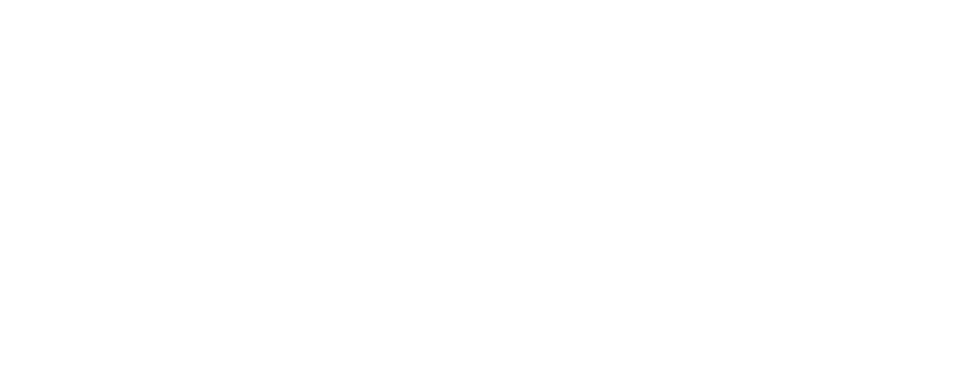
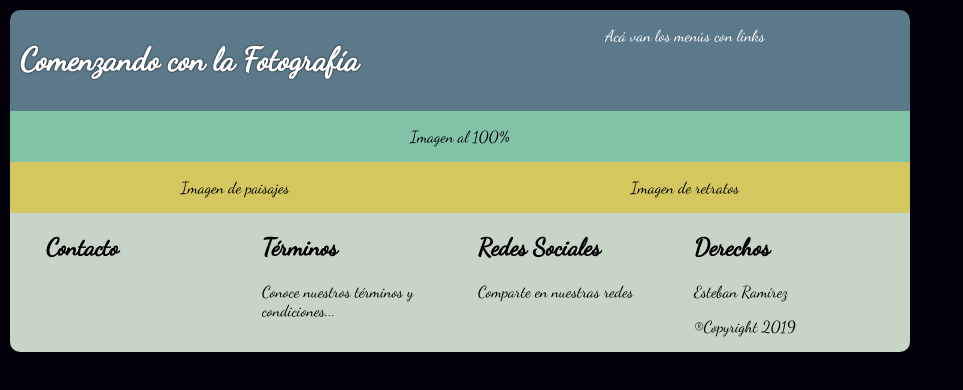
Before and after one commit to Eramirezr19/EvaluacionFinalCss, a plain HTML site: page Index.html in a window 1280 px wide. Shown: the whole page, without its empty margins (0-963 px from the left). Drawn offline with Linux system fonts and the light colour scheme.

Commit message:
Avance Evaluación CSS
Estructura de página inicial

```diff
--- a/Index.html
+++ b/Index.html
@@ -3,9 +3,49 @@
   <head>
     <meta charset="utf-8">
     <meta name="viewport" content="width:device-width, user-scalable=no">
-    <title></title>
+    <link rel="stylesheet" href="css/estilos.css">
+    <link href="https://fonts.googleapis.com/css?family=Dancing+Script" rel="stylesheet">
+    <title>Fotografía</title>
   </head>
   <body>
-
+      <div class="contenidoa">
+        <div class="c1">
+          <h1>Comenzando con la Fotografía</h1>
+        </div>
+        <div class="c2">
+          <p>Acá van los menús con links</p>
+        </div>
+        </div>
+        <div class="contenidob">
+          <div class="c3">
+            <p>Imagen al 100%</p>
+          </div>
+        </div>
+        <div class="contenidoc">
+          <div class="c4">
+            <p>Imagen de paisajes</p>
+          </div>
+          <div class="c5">
+            <p>Imagen de retratos</p>
+          </div>
+        </div>
+        <div class="contenidod">
+          <div class="c6">
+          <p><h2>Contacto</h2></p>
+        </div>
+        <div class="c7">
+          <p><h2>Términos</h2></p>
+          <p>Conoce nuestros términos y condiciones...</p>
+        </div>
+        <div class="c8">
+          <p><h2>Redes Sociales</h2></p>
+          <p>Comparte en nuestras redes</p>
+        </div>
+        <div class="c9">
+          <p><h2>Derechos</h2></p>
+          <p>Esteban Ramírez</p>
+          <p>®Copyright 2019</p>
+        </div>
+        </div>
   </body>
 </html>
--- /dev/null
+++ b/css/estilos.css
@@ -0,0 +1,94 @@
+body{
+  background-color: #02010a;
+  margin: 10px;
+  color:white;
+  font-family: 'Dancing Script', cursive;
+}
+.contenidoa, .contenidob, .contenidoc, .contenidod{
+  display: -webkit-flex;
+	display: flex;
+	-webkit-flex-flow: row wrap;
+	flex-flow: row wrap;
+}
+.contenidoa, .contenidob, .contenidoc,.contenidod{
+  text-align: center;
+  margin: 0;
+
+}
+.c1 h1{
+  color: white;
+  padding: 10px;
+  text-shadow: 0 0 2px #02010a;
+}
+
+.c1, .c2 {
+	color: white;
+	background-color: #5b7989;
+}
+
+.c3 {
+	color: black;
+	background-color: #82c3a6;
+}
+
+.c4, .c5 {
+	color: black;
+	background-color: #d5c75f;
+}
+
+.c6, .c7, .c8, .c9 {
+	color: black;
+	background-color: #C6d5c5;
+}
+.c6{
+  padding: 0 0 0 4%;
+}
+
+@media (max-width:900px) and (min-width:100px) {
+  .contenidoa, .contenidob, .contenidoc, .contenidod{
+    width: 100%;
+  }
+.c1, .c2, .c3, .c4, .c5, .c6, .c7, .c8, .c9 {
+width: 100%;
+}
+.c1{
+  border-radius: 10px 10px 0 0;
+}
+.c9{
+  border-radius: 0 0 10px 10px;
+}
+}
+@media (min-width:900px){
+  .contenidoa, .contenidob, .contenidoc, .contenidod{
+    width: 900px;
+  }
+
+  .c1, .c2{
+  width:50%;
+  }
+  .c3{
+  width:100%;
+  }
+  .c4, .c5{
+    width: 50%;
+  }
+  .c6, .c7, .c8, .c9{
+  width: 24%;
+  text-align: left;
+  }
+  .c1{
+    border-radius: 10px 0 0 0;
+  }
+  .c2{
+    border-radius: 0 10px 0 0;
+  }
+  .c6{
+    border-radius: 0 0 0 10px;
+  }
+  .c9{
+    border-radius: 0 0 10px 0;
+  }
+  h1{
+    text-align: left;
+  }
+}
```
Also changed, not shown: fuentes/DancingScript-Bold.ttf (added), fuentes/DancingScript-Regular.ttf (added), fuentes/OFL.txt (added), 1 other file.
